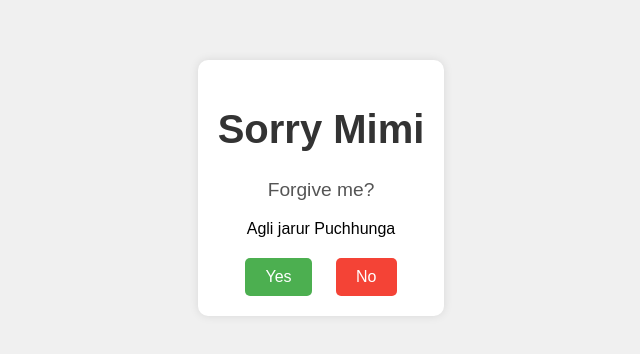
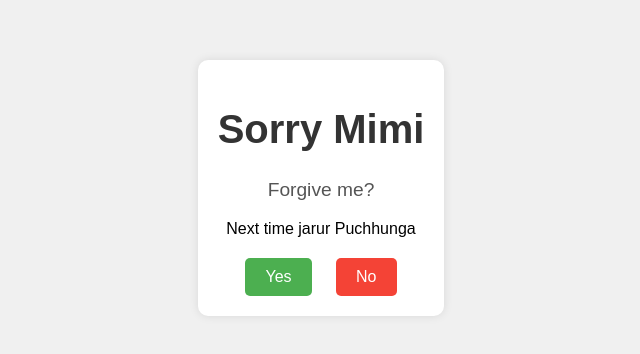
Before and after one commit to Abhishek1106kr/portfolio, a plain HTML site: page index.html in a window 1280 px wide. Shown: the part 212-566 px from the top of the page, 319-959 px from the left. Drawn offline with Linux system fonts and the light colour scheme.

Commit message:
Update index.html

```diff
--- a/index.html
+++ b/index.html
@@ -55,7 +55,7 @@
   <div class="container">
     <h1>Sorry Mimi</h1>
     <p>Forgive me?</p
-    <p>Agli jarur Puchhunga</p>
+    <p>Next time jarur Puchhunga</p>
     <div class="buttons">
       <button id="yes">Yes</button>
       <button id="no">No</button>
```
